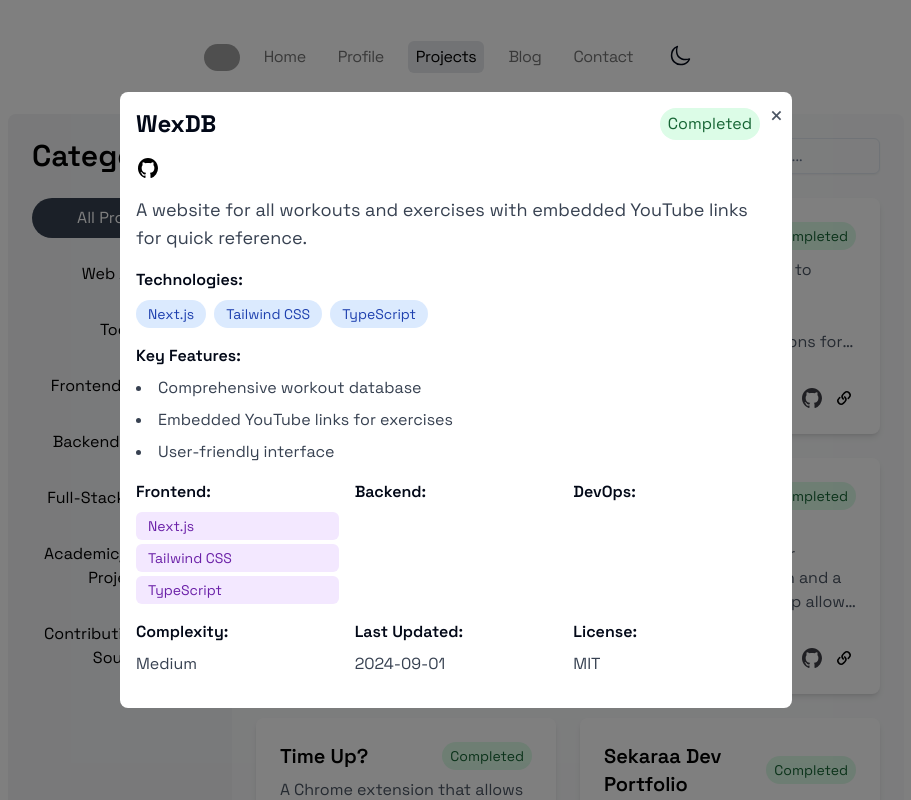
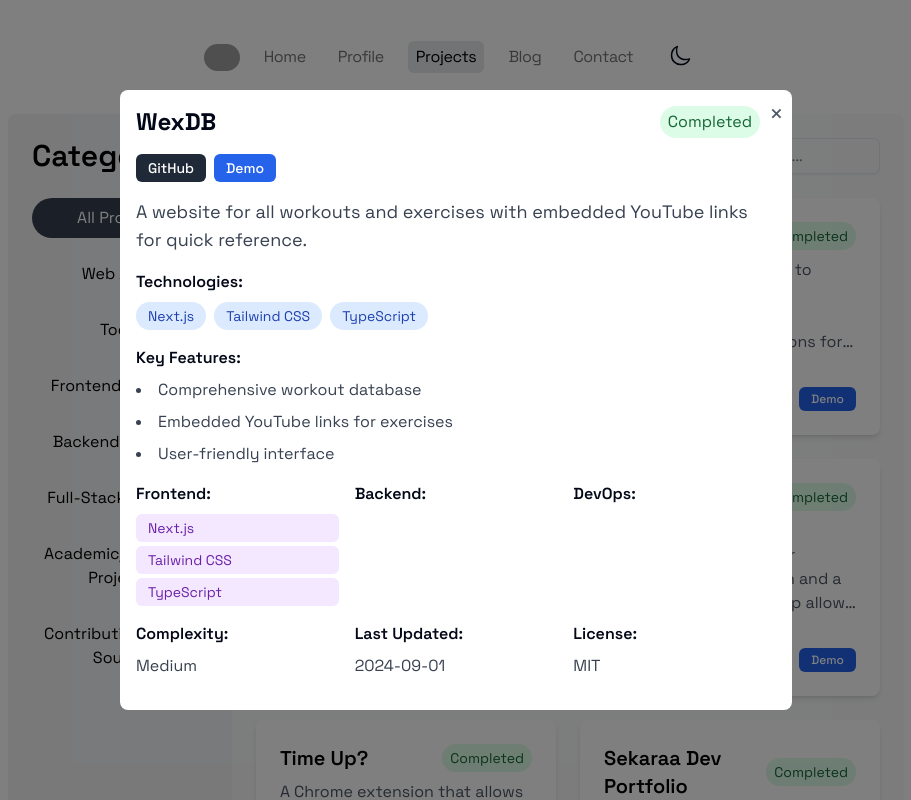
Before and after one commit to rgcsekaraa/crg-portfolio, a Next.js app: page /projects in a window 1280 px wide. Both pictures are taken after a click on the element 590 px from the left and 316 px from the top of the page. Shown: the top 800 px of the page, without its empty margins (184-1095 px from the left). Built offline with nearby package versions, Linux system fonts and the light colour scheme; grey boxes are pictures that could not be loaded.

Commit message:
minor ui changes

```diff
--- a/app/projects/page.tsx
+++ b/app/projects/page.tsx
@@ -2,9 +2,6 @@
 import React, { useState, useEffect, useMemo } from 'react'
 import { ALL_PROJECTS } from '@/data/projects'
 import { Input } from '@/components/ui/input'
-import { SocialLink } from '@/components/social-link'
-import { GitHubIcon, LinkIcon, YouTubeIcon } from '@/components/icons'
-import { FiChevronDown, FiX } from 'react-icons/fi'
 import Modal from '@/components/modal'
 import {
   DropdownMenu,
@@ -13,6 +10,7 @@ import {
   DropdownMenuContent
 } from '@/components/ui/dropdown-menu'
 import { Button } from '@/components/ui/button'
+import { FiChevronDown, FiX } from 'react-icons/fi'
 
 const categories = [
   'All Projects',
@@ -231,18 +229,18 @@ export default function Projects() {
                 </p>
               </div>
               <div className='mt-4 flex justify-end space-x-2'>
+                {project.repo && (
                   <a
-                  href={project.repo ?? '#'}
+                    href={project.repo}
                     target='_blank'
                     rel='noopener noreferrer'
                     onClick={e => e.stopPropagation()}
                   >
-                  <SocialLink
-                    href={project.repo ?? '#'}
-                    className='h-6 w-6'
-                    icon={GitHubIcon}
-                  />
+                    <button className='rounded-md bg-gray-800 px-3 py-1 text-xs font-medium text-white hover:bg-gray-700 focus:outline-none focus:ring-2 focus:ring-gray-500 focus:ring-offset-2 dark:bg-gray-200 dark:text-gray-800 dark:hover:bg-gray-300 dark:focus:ring-gray-400'>
+                      GitHub
+                    </button>
                   </a>
+                )}
                 {project.liveDemo && (
                   <a
                     href={project.liveDemo}
@@ -250,11 +248,9 @@ export default function Projects() {
                     rel='noopener noreferrer'
                     onClick={e => e.stopPropagation()}
                   >
-                    <SocialLink
-                      href={project.liveDemo ?? '#'}
-                      className='h-6 w-6'
-                      icon={LinkIcon}
-                    />
+                    <button className='rounded-md bg-blue-600 px-3 py-1 text-xs font-medium text-white hover:bg-blue-500 focus:outline-none focus:ring-2 focus:ring-blue-500 focus:ring-offset-2 dark:bg-blue-300 dark:text-blue-900 dark:hover:bg-blue-400 dark:focus:ring-blue-500'>
+                      Demo
+                    </button>
                   </a>
                 )}
                 {project.video && (
@@ -264,11 +260,9 @@ export default function Projects() {
                     rel='noopener noreferrer'
                     onClick={e => e.stopPropagation()}
                   >
-                    <SocialLink
-                      href={project.video}
-                      className='h-6 w-6'
-                      icon={YouTubeIcon}
-                    />
+                    <button className='rounded-md bg-red-600 px-3 py-1 text-xs font-medium text-white hover:bg-red-500 focus:outline-none focus:ring-2 focus:ring-red-500 focus:ring-offset-2 dark:bg-red-300 dark:text-red-900 dark:hover:bg-red-400 dark:focus:ring-red-500'>
+                      Video
+                    </button>
                   </a>
                 )}
               </div>
--- a/components/modal.tsx
+++ b/components/modal.tsx
@@ -1,57 +1,62 @@
-import React from "react";
-import { GitHubIcon, LinkIcon, YouTubeIcon } from "@/components/icons";
+import React from 'react'
 
 // Define the types for project and modal props
 interface Project {
-  title: string;
-  status?: string;
-  repo?: string;
-  video?: string;
-  external?: string;
-  description?: string;
-  tags?: string[];
-  features?: string[];
-  frontend?: string[];
-  backend?: string[];
-  devOps?: string[];
-  complexity?: string;
-  lastUpdated?: string;
-  license?: string;
+  title: string
+  status?: string
+  repo?: string
+  video?: string
+  liveDemo?: string // Changed from 'external' to 'liveDemo' for consistency
+  description?: string
+  tags?: string[]
+  features?: string[]
+  frontend?: string[]
+  backend?: string[]
+  devOps?: string[]
+  complexity?: string
+  lastUpdated?: string
+  license?: string
 }
 
 interface ModalProps {
-  isOpen: boolean;
-  onClose: () => void;
-  project: Project | null;
+  isOpen: boolean
+  onClose: () => void
+  project: Project | null
 }
 
 const Modal: React.FC<ModalProps> = ({ isOpen, onClose, project }) => {
-  if (!isOpen || !project) return null;
+  if (!isOpen || !project) return null
 
   return (
-    <div className="fixed inset-0 bg-black bg-opacity-50 flex justify-center items-center z-50 p-2 sm:p-4">
-      <div className="bg-white dark:bg-gray-800 rounded-lg p-4 w-full max-w-md sm:max-w-lg md:max-w-2xl relative overflow-auto max-h-[90vh]">
+    <div
+      className='fixed inset-0 z-50 flex items-center justify-center bg-black bg-opacity-50 p-2 sm:p-4'
+      onClick={onClose} // Close modal when clicking the backdrop
+    >
+      <div
+        className='relative max-h-[90vh] w-full max-w-md overflow-auto rounded-lg bg-white p-4 dark:bg-gray-800 sm:max-w-lg md:max-w-2xl'
+        onClick={e => e.stopPropagation()} // Prevent click inside modal from closing it
+      >
         {/* Close Button */}
         <button
           onClick={onClose}
-          className="absolute top-2 right-2 text-gray-600 dark:text-gray-200 hover:text-gray-800 dark:hover:text-white text-xl sm:text-2xl"
+          className='absolute right-2 top-2 text-xl text-gray-600 hover:text-gray-800 dark:text-gray-200 dark:hover:text-white sm:text-2xl'
         >
           &times;
         </button>
 
         {/* Project Title and Status */}
-        <div className="mb-4 flex flex-col sm:flex-row items-start sm:items-center justify-between">
-          <h2 className="text-lg sm:text-xl md:text-2xl font-bold">
+        <div className='mb-4 flex flex-col items-start justify-between sm:flex-row sm:items-center'>
+          <h2 className='text-lg font-bold sm:text-xl md:text-2xl'>
             {project.title}
           </h2>
           {project.status && (
             <span
-              className={`mt-2 mr-4 sm:mt-0 px-2 py-1 text-xs sm:text-sm md:text-base rounded-2xl ${
-                project.status === "Completed"
-                  ? "bg-green-100 text-green-800"
-                  : project.status === "In Progress"
-                  ? "bg-yellow-100 text-yellow-800"
-                  : "bg-gray-100 text-gray-800"
+              className={`mr-4 mt-2 rounded-2xl px-2 py-1 text-xs sm:mt-0 sm:text-sm md:text-base ${
+                project.status === 'Completed'
+                  ? 'bg-green-100 text-green-800'
+                  : project.status === 'In Progress'
+                    ? 'bg-yellow-100 text-yellow-800'
+                    : 'bg-gray-100 text-gray-800'
               }`}
             >
               {project.status}
@@ -59,41 +64,53 @@ const Modal: React.FC<ModalProps> = ({ isOpen, onClose, project }) => {
           )}
         </div>
 
-        {/* Project Links (GitHub, YouTube, Live Demo) */}
-        <div className="flex space-x-4 mb-4 justify-center sm:justify-start">
-          <a href={project.repo} target="_blank" rel="noopener noreferrer">
-            <GitHubIcon className="h-5 w-5 sm:h-6 sm:w-6 text-gray-600 dark:text-gray-200 hover:text-gray-800 dark:hover:text-white" />
-          </a>
-          {project.video && (
-            <a href={project.video} target="_blank" rel="noopener noreferrer">
-              <YouTubeIcon className="h-5 w-5 sm:h-6 sm:w-6 text-gray-600 dark:text-gray-200 hover:text-red-600" />
+        {/* Project Links (GitHub, Demo, Video) */}
+        <div className='mb-4 flex justify-center space-x-2 sm:justify-start'>
+          {project.repo && (
+            <a href={project.repo} target='_blank' rel='noopener noreferrer'>
+              <button className='rounded-md bg-gray-800 px-3 py-1 text-sm font-medium text-white hover:bg-gray-700 focus:outline-none focus:ring-2 focus:ring-gray-500 focus:ring-offset-2 dark:bg-gray-200 dark:text-gray-800 dark:hover:bg-gray-300 dark:focus:ring-gray-400'>
+                GitHub
+              </button>
             </a>
           )}
-          {project.external && (
-            <a href={project.external} target="_blank" rel="noopener noreferrer">
-              <LinkIcon className="h-5 w-5 sm:h-6 sm:w-6 text-gray-600 dark:text-gray-200 hover:text-blue-600" />
+          {project.liveDemo && (
+            <a
+              href={project.liveDemo}
+              target='_blank'
+              rel='noopener noreferrer'
+            >
+              <button className='rounded-md bg-blue-600 px-3 py-1 text-sm font-medium text-white hover:bg-blue-500 focus:outline-none focus:ring-2 focus:ring-blue-500 focus:ring-offset-2 dark:bg-blue-300 dark:text-blue-900 dark:hover:bg-blue-400 dark:focus:ring-blue-500'>
+                Demo
+              </button>
+            </a>
+          )}
+          {project.video && (
+            <a href={project.video} target='_blank' rel='noopener noreferrer'>
+              <button className='rounded-md bg-red-600 px-3 py-1 text-sm font-medium text-white hover:bg-red-500 focus:outline-none focus:ring-2 focus:ring-red-500 focus:ring-offset-2 dark:bg-red-300 dark:text-red-900 dark:hover:bg-red-400 dark:focus:ring-red-500'>
+                Video
+              </button>
             </a>
           )}
         </div>
 
         {/* Project Description */}
         {project.description && (
-          <p className="text-sm sm:text-base md:text-lg text-gray-700 dark:text-gray-300 mb-4">
+          <p className='mb-4 text-sm text-gray-700 dark:text-gray-300 sm:text-base md:text-lg'>
             {project.description}
           </p>
         )}
 
         {/* Tags */}
         {project.tags && (
-          <div className="mb-4">
-            <h3 className="font-semibold text-sm sm:text-base mb-2">
+          <div className='mb-4'>
+            <h3 className='mb-2 text-sm font-semibold sm:text-base'>
               Technologies:
             </h3>
-            <div className="flex flex-wrap gap-2">
+            <div className='flex flex-wrap gap-2'>
               {project.tags.map((tag, idx) => (
                 <span
                   key={idx}
-                  className="bg-blue-100 dark:bg-blue-800 text-blue-800 dark:text-blue-100 px-3 py-1 rounded-full text-xs sm:text-sm"
+                  className='rounded-full bg-blue-100 px-3 py-1 text-xs text-blue-800 dark:bg-blue-800 dark:text-blue-100 sm:text-sm'
                 >
                   {tag}
                 </span>
@@ -104,11 +121,11 @@ const Modal: React.FC<ModalProps> = ({ isOpen, onClose, project }) => {
 
         {/* Key Features */}
         {project.features && (
-          <div className="mb-4">
-            <h3 className="font-semibold text-sm sm:text-base mb-2">
+          <div className='mb-4'>
+            <h3 className='mb-2 text-sm font-semibold sm:text-base'>
               Key Features:
             </h3>
-            <ul className="list-disc list-inside text-sm sm:text-base text-gray-700 dark:text-gray-300 space-y-2">
+            <ul className='list-inside list-disc space-y-2 text-sm text-gray-700 dark:text-gray-300 sm:text-base'>
               {project.features.map((feature, idx) => (
                 <li key={idx}>{feature}</li>
               ))}
@@ -117,17 +134,17 @@ const Modal: React.FC<ModalProps> = ({ isOpen, onClose, project }) => {
         )}
 
         {/* Frontend, Backend, DevOps */}
-        <div className="grid grid-cols-1 sm:grid-cols-2 lg:grid-cols-3 gap-4 mb-4">
+        <div className='mb-4 grid grid-cols-1 gap-4 sm:grid-cols-2 lg:grid-cols-3'>
           {project.frontend && (
             <div>
-              <h3 className="font-semibold text-sm sm:text-base mb-2">
+              <h3 className='mb-2 text-sm font-semibold sm:text-base'>
                 Frontend:
               </h3>
-              <div className="space-y-1">
+              <div className='space-y-1'>
                 {project.frontend.map((tech, idx) => (
                   <span
                     key={idx}
-                    className="block bg-purple-100 dark:bg-purple-800 text-purple-800 dark:text-purple-100 px-3 py-1 rounded-md text-xs sm:text-sm"
+                    className='block rounded-md bg-purple-100 px-3 py-1 text-xs text-purple-800 dark:bg-purple-800 dark:text-purple-100 sm:text-sm'
                   >
                     {tech}
                   </span>
@@ -138,14 +155,14 @@ const Modal: React.FC<ModalProps> = ({ isOpen, onClose, project }) => {
 
           {project.backend && (
             <div>
-              <h3 className="font-semibold text-sm sm:text-base mb-2">
+              <h3 className='mb-2 text-sm font-semibold sm:text-base'>
                 Backend:
               </h3>
-              <div className="space-y-1">
+              <div className='space-y-1'>
                 {project.backend.map((tech, idx) => (
                   <span
                     key={idx}
-                    className="block bg-green-100 dark:bg-green-800 text-green-800 dark:text-green-100 px-3 py-1 rounded-md text-xs sm:text-sm"
+                    className='block rounded-md bg-green-100 px-3 py-1 text-xs text-green-800 dark:bg-green-800 dark:text-green-100 sm:text-sm'
                   >
                     {tech}
                   </span>
@@ -156,12 +173,14 @@ const Modal: React.FC<ModalProps> = ({ isOpen, onClose, project }) => {
 
           {project.devOps && (
             <div>
-              <h3 className="font-semibold text-sm sm:text-base mb-2">DevOps:</h3>
-              <div className="space-y-1">
+              <h3 className='mb-2 text-sm font-semibold sm:text-base'>
+                DevOps:
+              </h3>
+              <div className='space-y-1'>
                 {project.devOps.map((tool, idx) => (
                   <span
                     key={idx}
-                    className="block bg-yellow-100 dark:bg-yellow-800 text-yellow-800 dark:text-yellow-100 px-3 py-1 rounded-md text-xs sm:text-sm"
+                    className='block rounded-md bg-yellow-100 px-3 py-1 text-xs text-yellow-800 dark:bg-yellow-800 dark:text-yellow-100 sm:text-sm'
                   >
                     {tool}
                   </span>
@@ -172,13 +191,13 @@ const Modal: React.FC<ModalProps> = ({ isOpen, onClose, project }) => {
         </div>
 
         {/* Complexity, Last Updated, License */}
-        <div className="grid grid-cols-1 sm:grid-cols-3 gap-4 mb-4">
+        <div className='mb-4 grid grid-cols-1 gap-4 sm:grid-cols-3'>
           {project.complexity && (
             <div>
-              <h3 className="font-semibold text-sm sm:text-base mb-2">
+              <h3 className='mb-2 text-sm font-semibold sm:text-base'>
                 Complexity:
               </h3>
-              <p className="text-sm sm:text-base text-gray-700 dark:text-gray-300">
+              <p className='text-sm text-gray-700 dark:text-gray-300 sm:text-base'>
                 {project.complexity}
               </p>
             </div>
@@ -186,10 +205,10 @@ const Modal: React.FC<ModalProps> = ({ isOpen, onClose, project }) => {
 
           {project.lastUpdated && (
             <div>
-              <h3 className="font-semibold text-sm sm:text-base mb-2">
+              <h3 className='mb-2 text-sm font-semibold sm:text-base'>
                 Last Updated:
               </h3>
-              <p className="text-sm sm:text-base text-gray-700 dark:text-gray-300">
+              <p className='text-sm text-gray-700 dark:text-gray-300 sm:text-base'>
                 {project.lastUpdated}
               </p>
             </div>
@@ -197,8 +216,10 @@ const Modal: React.FC<ModalProps> = ({ isOpen, onClose, project }) => {
 
           {project.license && (
             <div>
-              <h3 className="font-semibold text-sm sm:text-base mb-2">License:</h3>
-              <p className="text-sm sm:text-base text-gray-700 dark:text-gray-300">
+              <h3 className='mb-2 text-sm font-semibold sm:text-base'>
+                License:
+              </h3>
+              <p className='text-sm text-gray-700 dark:text-gray-300 sm:text-base'>
                 {project.license}
               </p>
             </div>
@@ -206,7 +227,7 @@ const Modal: React.FC<ModalProps> = ({ isOpen, onClose, project }) => {
         </div>
       </div>
     </div>
-  );
-};
+  )
+}
 
-export default Modal;
+export default Modal
```
Lines whose indentation alone changed are shown as unchanged.
